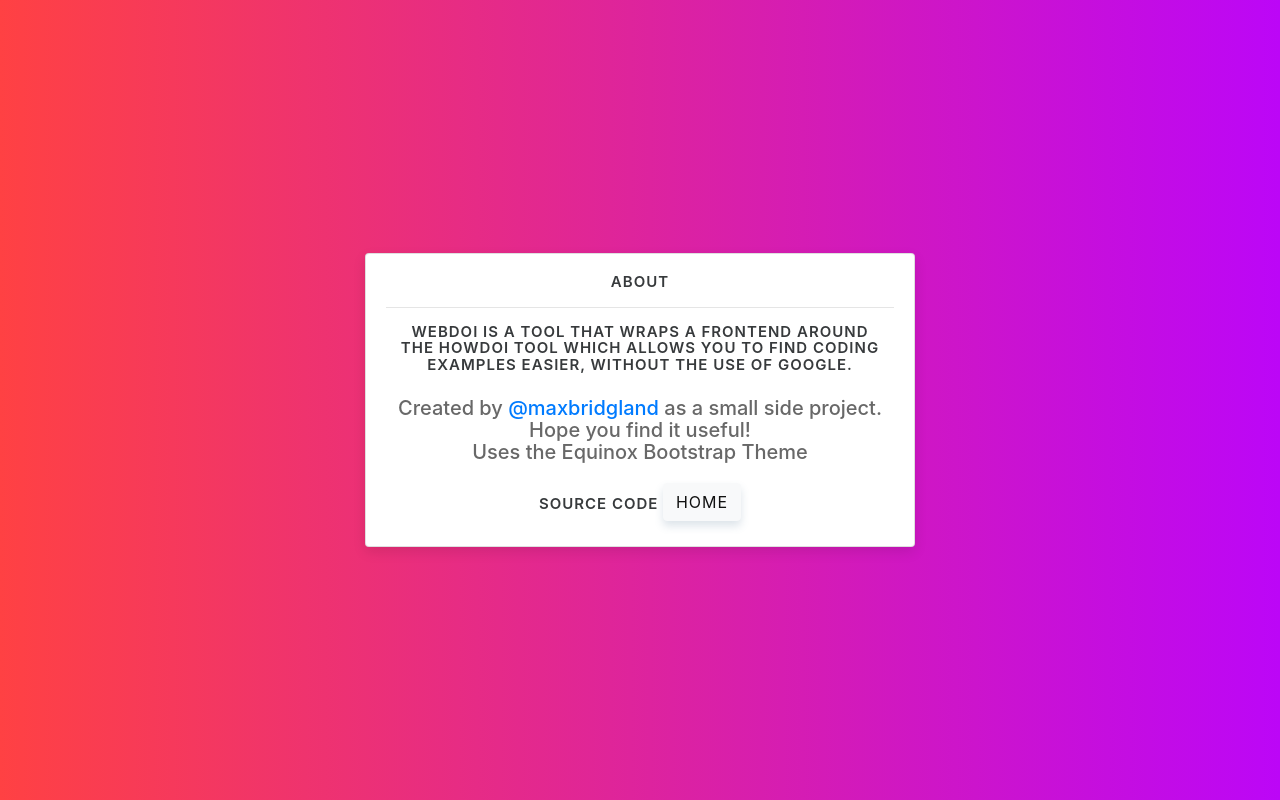
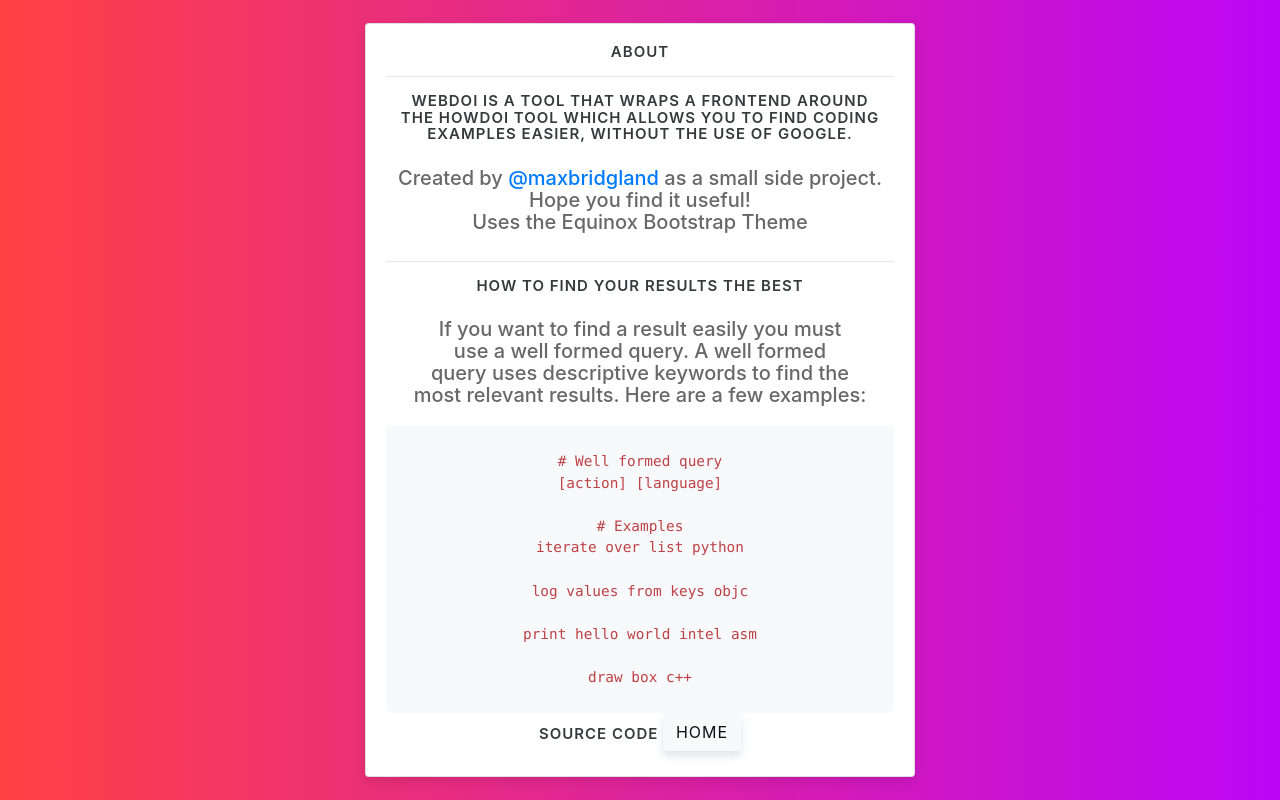
Before and after one commit to M4cs/WebDoI, a Flask app: page /about in a window 1280 px wide. Run offline with Flask 2, Linux system fonts and the light colour scheme; some libraries are stand-ins or nearby versions.

Commit message:
Update About

```diff
--- a/app/templates/about.html
+++ b/app/templates/about.html
@@ -19,6 +19,22 @@
           <hr>
           <h4 class="card-title">WebDoI is a tool that wraps a frontend around<br>the HowDoI tool which allows you to find coding<br>examples easier, without the use of google.</h4>
           <h5 class="subtitle">Created by <a href="https://maxbridgland.com">@maxbridgland</a> as a small side project.<br>Hope you find it useful!<br>Uses the Equinox Bootstrap Theme</h5>
+          <hr>
+          <h4 class="card-title">How To Find Your Results The Best</h4>
+          <h5 class="subtitle">If you want to find a result easily you must<br>use a well formed query. A well formed<br>query uses descriptive keywords to find the<br>most relevant results. Here are a few examples:</h5>
+          <code>
+# Well formed query
+[action] [language]
+
+# Examples
+iterate over list python
+
+log values from keys objc
+
+print hello world intel asm
+
+draw box c++
+          </code>
           <a class="card-title" href="https://github.com/M4cs/WebDoI">Source Code</a>
           <a href="/" class="btn btn-light">Home</a></center>
       </div>
```
